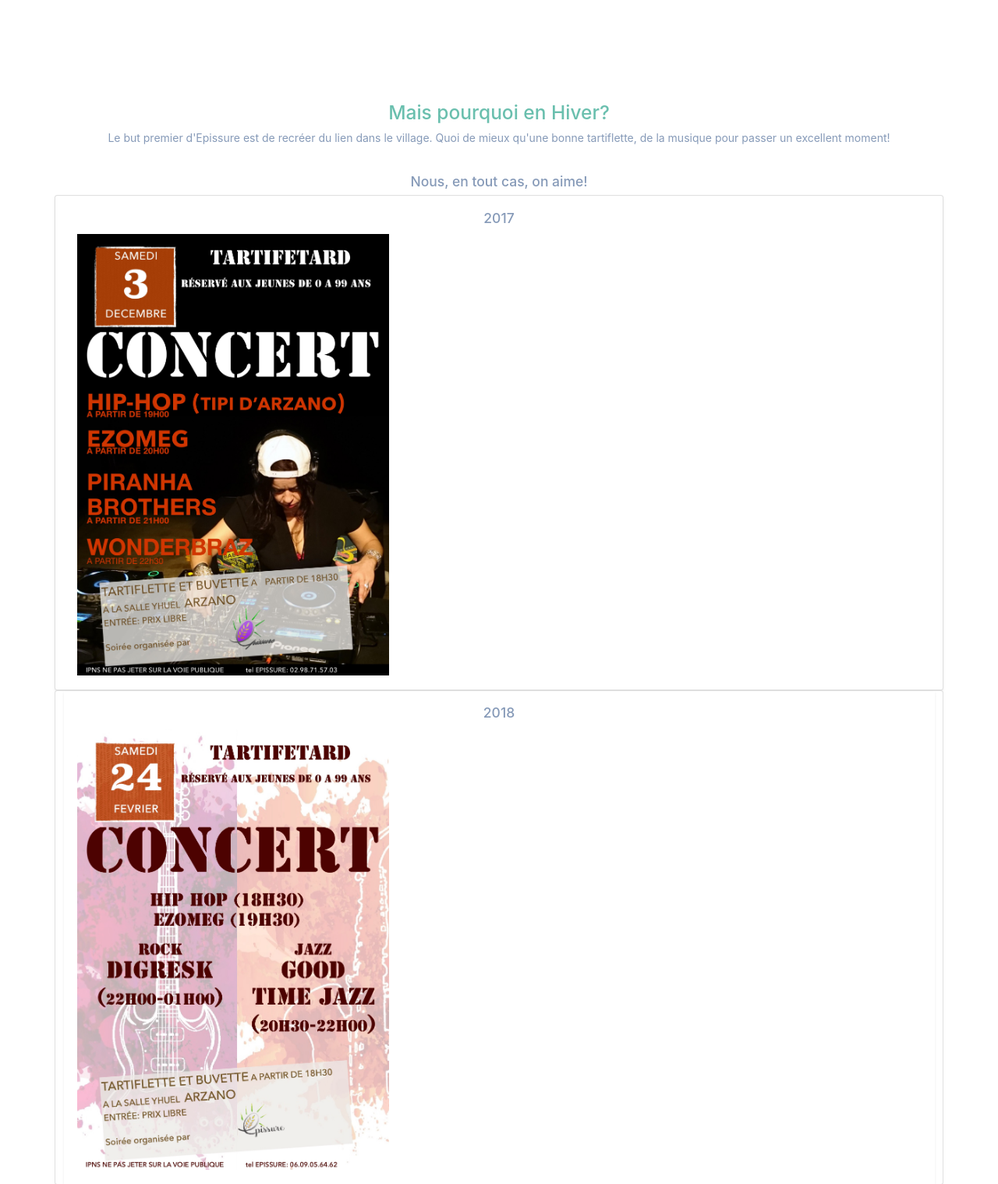
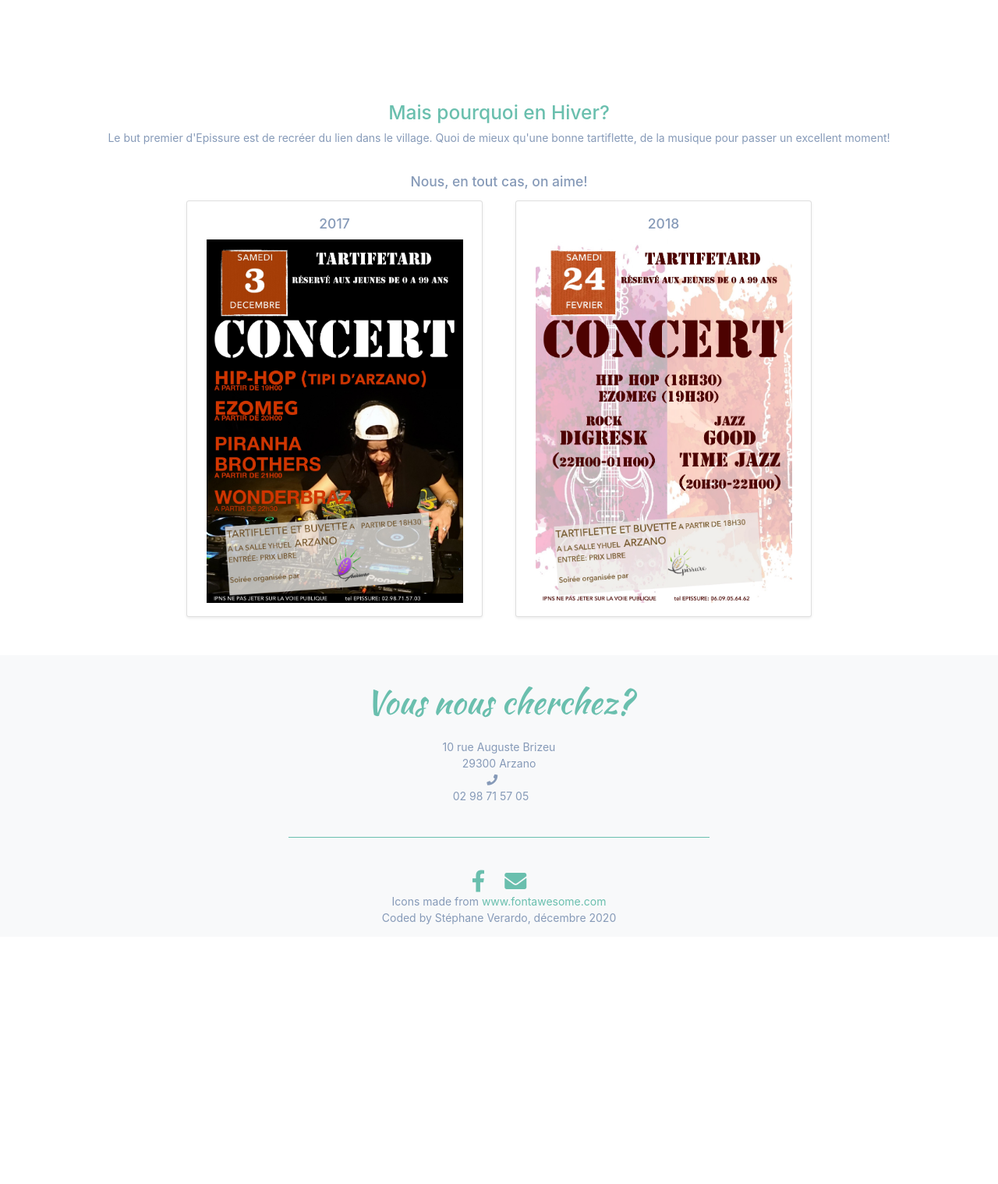
Before and after one commit to steph29/Evaluation-Study-1, a PHP site: page /concert.php in a window 1280 px wide. Shown: the part 712-2230 px from the top of the page at 78% size. After the commit the page ends 1897 px from the top, so only its background shows below. Run offline with PHP 8.4, Linux system fonts and the light colour scheme.

Commit message:
change image size on concert page

```diff
--- a/pages/concert.php
+++ b/pages/concert.php
@@ -40,15 +40,15 @@ include "head.php";
     </div>
     <div class="container mb-5 ">
         <div class="row justify-content-center">
-            <div class="card mx-4 shadow-sm">
+            <div class="card col-md-4 mx-4 shadow-sm px-2 my-2 mx-3">
                 <div class="card-body ">
                     <h5 class="card-title text-center">2017</h5>
 
                     <img src="/images/affiche1.jpg" alt="concert" width="400px" class="img-fluid mw-md-150 mw-lg-160 mb-6 mb-md-0">
                 </div>
             </div>
-            <div class="card mx-4">
-                <div class="card-body shadow-sm">
+            <div class="card col-md-4 mx-4 shadow-sm px-2 my-2 mx-3">
+                <div class="card-body">
                     <h5 class="card-title text-center">2018</h5>
 
                     <img src="/images/Tartifetard2018.jpg" alt="concert" width="400px" class="img-fluid mw-md-150 mw-lg-160 mb-6 mb-md-0">
```
